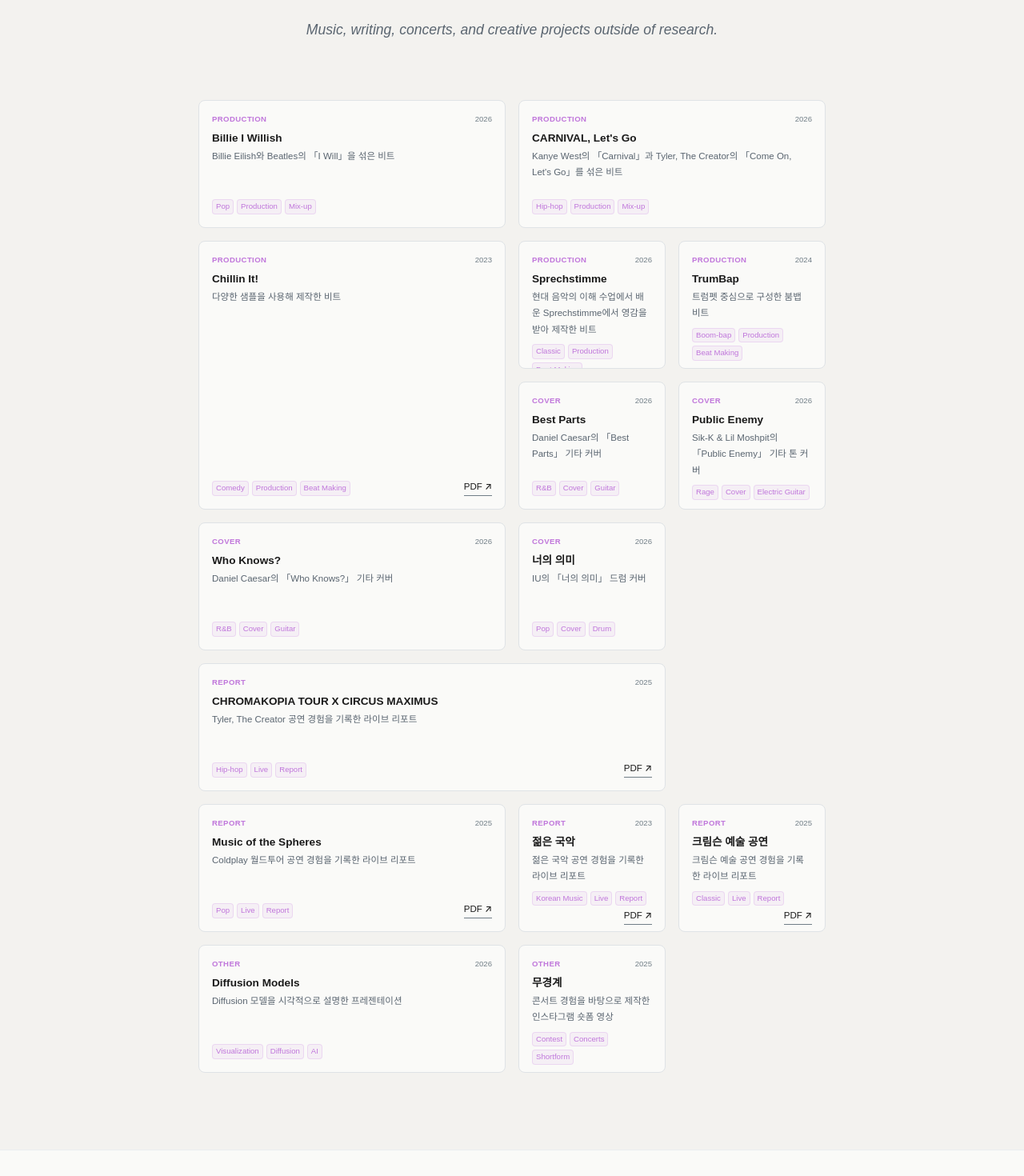
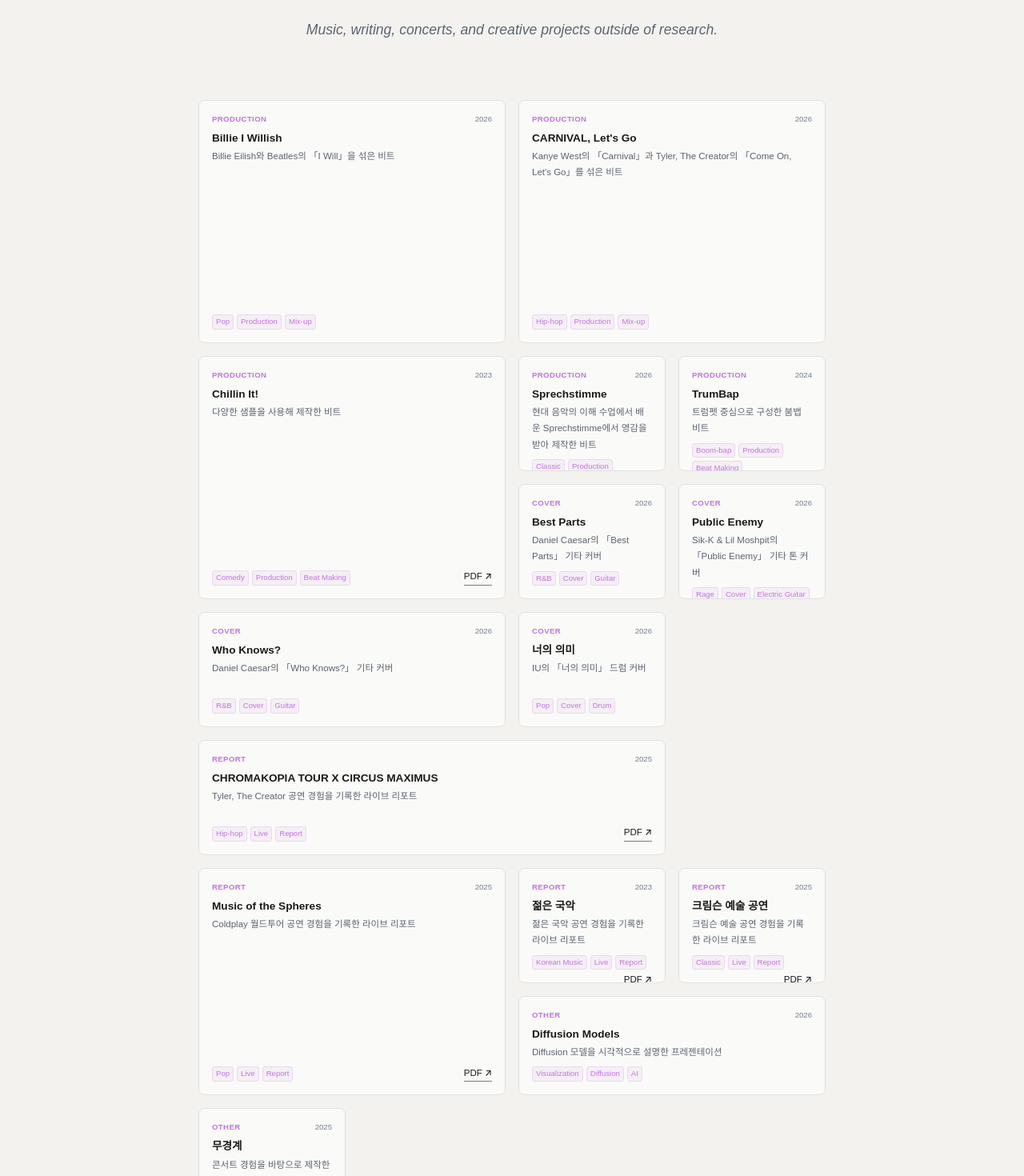
Before and after one commit to sonluos/woochive, a React (Vite) app: page /works in a window 1280 px wide. Shown: the part 220-1690 px from the top of the page at 80% size. Built offline with nearby package versions, Linux system fonts and the light colour scheme.

Commit message:
style: fixed row height 9rem, big cards span 2 rows

```diff
--- a/src/pages/Works.css
+++ b/src/pages/Works.css
@@ -38,29 +38,28 @@
 .works__mosaic {
   display: grid;
   grid-template-columns: repeat(4, 1fr);
-  grid-auto-rows: minmax(10rem, auto);
+  grid-template-rows: repeat(7, 9rem);
   gap: var(--sp-4);
   max-width: 52rem;
   margin: 0 auto;
-  aspect-ratio: 1;
 }
 
-/* Tangram piece positions — 15 pieces in 4-col grid */
-.works__piece--0  { grid-column: span 2; }  /* Billie */
-.works__piece--1  { grid-column: span 2; }  /* CARNIVAL */
-.works__piece--2  { grid-column: span 2; grid-row: span 2; }  /* Chillin It */
-.works__piece--3  { grid-column: span 1; }  /* Sprechstimme */
-.works__piece--4  { grid-column: span 1; }  /* TrumBap */
-.works__piece--5  { grid-column: span 1; }  /* Best Parts */
-.works__piece--6  { grid-column: span 1; }  /* Public Enemy */
-.works__piece--7  { grid-column: span 2; }  /* Who Knows */
-.works__piece--8  { grid-column: span 1; }  /* 너의 의미 */
-.works__piece--9  { grid-column: span 3; }  /* CHROMAKOPIA */
-.works__piece--10 { grid-column: span 2; }  /* Music of Spheres */
-.works__piece--11 { grid-column: span 1; }  /* 젊은 국악 */
-.works__piece--12 { grid-column: span 1; }  /* 크림슨 */
-.works__piece--13 { grid-column: span 2; }  /* Diffusion */
-.works__piece--14 { grid-column: span 1; }  /* 무경계 */
+/* Tangram piece positions — 15 pieces in 4x7 grid */
+.works__piece--0  { grid-column: span 2; grid-row: span 2; }  /* Billie — big */
+.works__piece--1  { grid-column: span 2; grid-row: span 2; }  /* CARNIVAL — big */
+.works__piece--2  { grid-column: span 2; grid-row: span 2; }  /* Chillin It — big */
+.works__piece--3  { grid-column: span 1; grid-row: span 1; }  /* Sprechstimme — min */
+.works__piece--4  { grid-column: span 1; grid-row: span 1; }  /* TrumBap — min */
+.works__piece--5  { grid-column: span 1; grid-row: span 1; }  /* Best Parts — min */
+.works__piece--6  { grid-column: span 1; grid-row: span 1; }  /* Public Enemy — min */
+.works__piece--7  { grid-column: span 2; grid-row: span 1; }  /* Who Knows — wide */
+.works__piece--8  { grid-column: span 1; grid-row: span 1; }  /* 너의 의미 — min */
+.works__piece--9  { grid-column: span 3; grid-row: span 1; }  /* CHROMAKOPIA — wide */
+.works__piece--10 { grid-column: span 2; grid-row: span 2; }  /* Music of Spheres — big */
+.works__piece--11 { grid-column: span 1; grid-row: span 1; }  /* 젊은 국악 — min */
+.works__piece--12 { grid-column: span 1; grid-row: span 1; }  /* 크림슨 — min */
+.works__piece--13 { grid-column: span 2; grid-row: span 1; }  /* Diffusion — wide */
+.works__piece--14 { grid-column: span 1; grid-row: span 1; }  /* 무경계 — min */
 
 /* Piece card */
 .works__piece {
```
